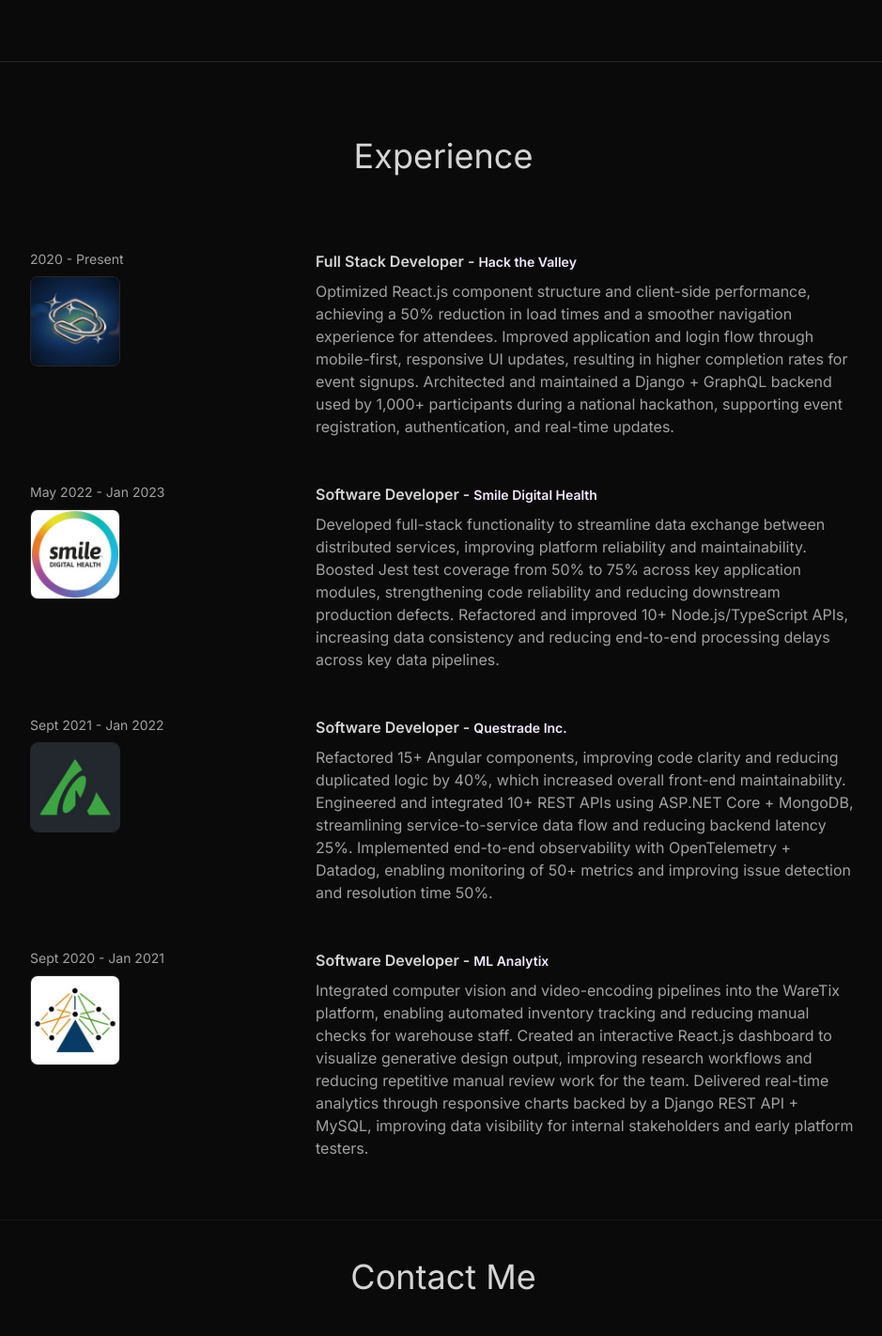
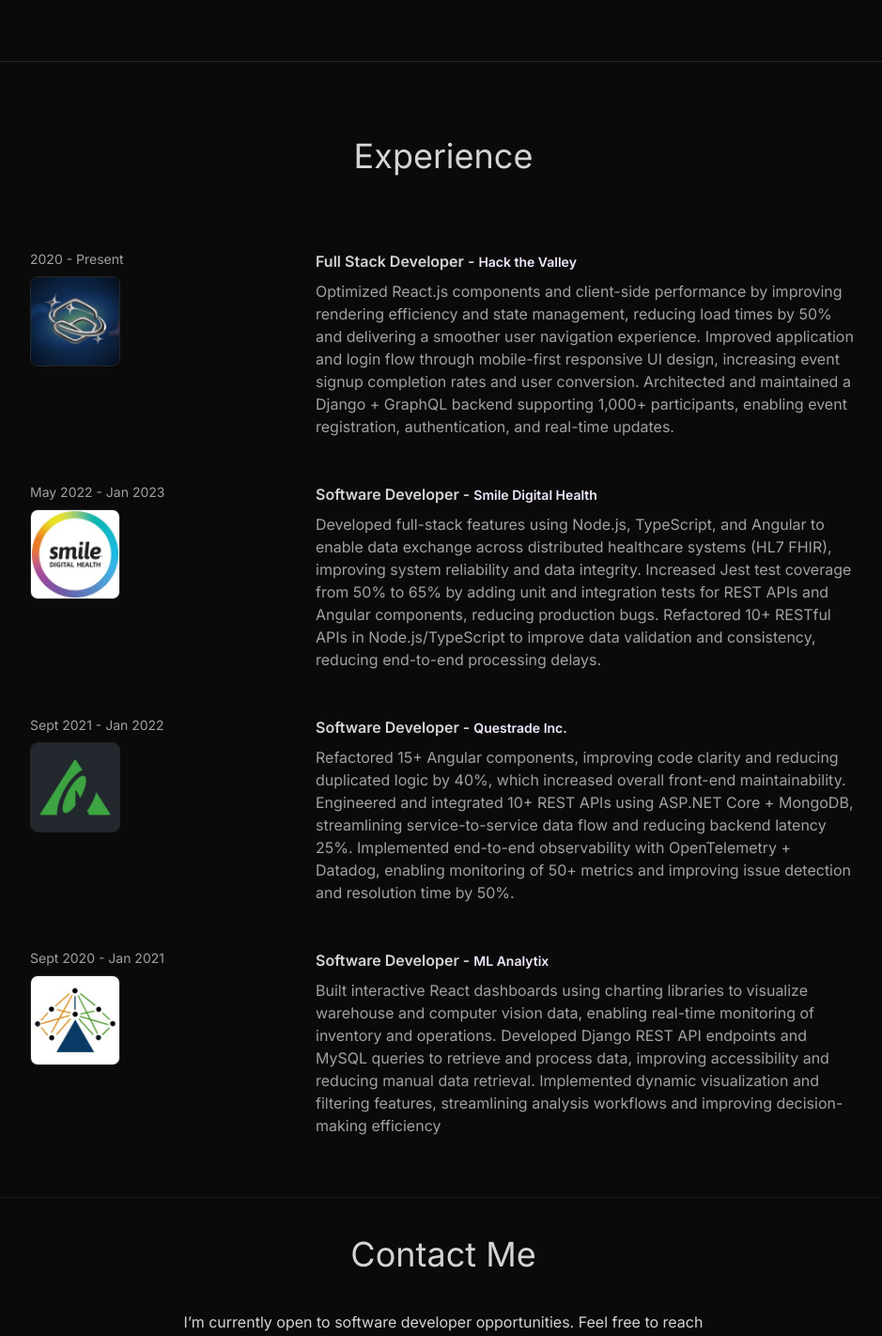
Before and after one commit to sylam207/Si-Yuen-Portfolio, a React (Vite) app: page / in a window 1280 px wide. Shown: the part 2677-4099 px from the top of the page at 94% size, without its empty margins (168-1107 px from the left). Built offline with nearby package versions, Linux system fonts and the light colour scheme.

Commit message:
Seventh Commit

```diff
--- a/src/constants/index.js
+++ b/src/constants/index.js
@@ -13,20 +13,24 @@
     year: "2020 - Present",
     role: "Full Stack Developer",
     company: "Hack the Valley",
-    description: `Optimized React.js component structure and client-side performance, achieving a 50% reduction in load times and
-                  a smoother navigation experience for attendees. Improved application and login flow through mobile-first, responsive UI updates, resulting in higher completion
-                  rates for event signups. Architected and maintained a Django + GraphQL backend used by 1,000+ participants during a national
-                  hackathon, supporting event registration, authentication, and real-time updates.`,
+    description: `Optimized React.js components and client-side performance by improving rendering efficiency and state
+                  management, reducing load times by 50% and delivering a smoother user navigation experience.
+                  Improved application and login flow through mobile-first responsive UI design, increasing event signup completion
+                  rates and user conversion.
+                  Architected and maintained a Django + GraphQL backend supporting 1,000+ participants, enabling event
+                  registration, authentication, and real-time updates.`,
     image: hack
   },
   {
     year: "May 2022 - Jan 2023",
     role: "Software Developer",
     company: "Smile Digital Health",
-    description: `Developed full-stack functionality to streamline data exchange between distributed services, improving platform
-                  reliability and maintainability. Boosted Jest test coverage from 50% to 75% across key application modules, strengthening code reliability and
-                  reducing downstream production defects. Refactored and improved 10+ Node.js/TypeScript APIs, increasing data consistency and reducing end-to-end
-                  processing delays across key data pipelines.`,
+    description: `Developed full-stack features using Node.js, TypeScript, and Angular to enable data exchange across distributed
+                  healthcare systems (HL7 FHIR), improving system reliability and data integrity.
+                  Increased Jest test coverage from 50% to 65% by adding unit and integration tests for REST APIs and Angular
+                  components, reducing production bugs.
+                  Refactored 10+ RESTful APIs in Node.js/TypeScript to improve data validation and consistency, reducing
+                  end-to-end processing delays.`,
     image: smile
   },
   {
@@ -36,19 +40,19 @@
     description: `Refactored 15+ Angular components, improving code clarity and reducing duplicated logic by 40%, which increased
     overall front-end maintainability. Engineered and integrated 10+ REST APIs using ASP.NET Core + MongoDB, streamlining service-to-service data
     flow and reducing backend latency 25%. Implemented end-to-end observability with OpenTelemetry + Datadog, enabling monitoring of 50+ metrics and
-    improving issue detection and resolution time 50%.`,
+    improving issue detection and resolution time by 50%.`,
     image: quest
   },
   {
     year: "Sept 2020 - Jan 2021",
     role: "Software Developer",
     company: "ML Analytix",
-    description: `Integrated computer vision and video-encoding pipelines into the WareTix platform, enabling automated inventory
-    tracking and reducing manual checks for warehouse staff.
-    Created an interactive React.js dashboard to visualize generative design output, improving research workflows and
-    reducing repetitive manual review work for the team.
-    Delivered real-time analytics through responsive charts backed by a Django REST API + MySQL, improving data
-    visibility for internal stakeholders and early platform testers.`,
+    description: `Built interactive React dashboards using charting libraries to visualize warehouse and computer vision data,
+                  enabling real-time monitoring of inventory and operations.
+                  Developed Django REST API endpoints and MySQL queries to retrieve and process data, improving accessibility
+                  and reducing manual data retrieval.
+                  Implemented dynamic visualization and filtering features, streamlining analysis workflows and improving
+                  decision-making efficiency`,
     image: ml
   },
 ];
```
